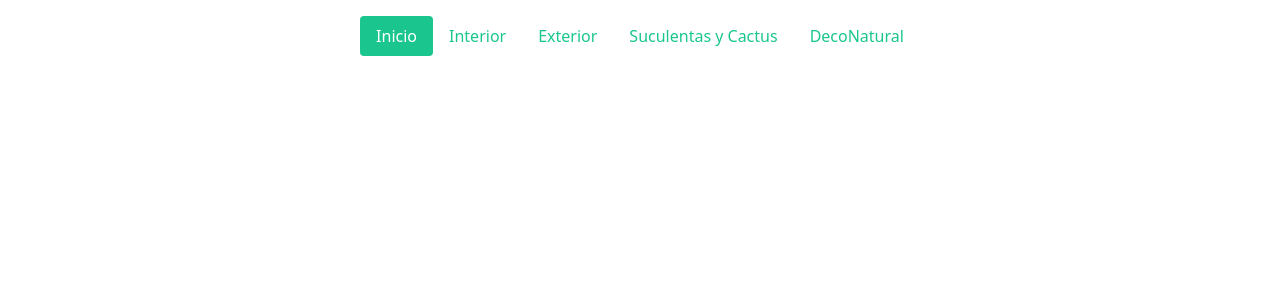
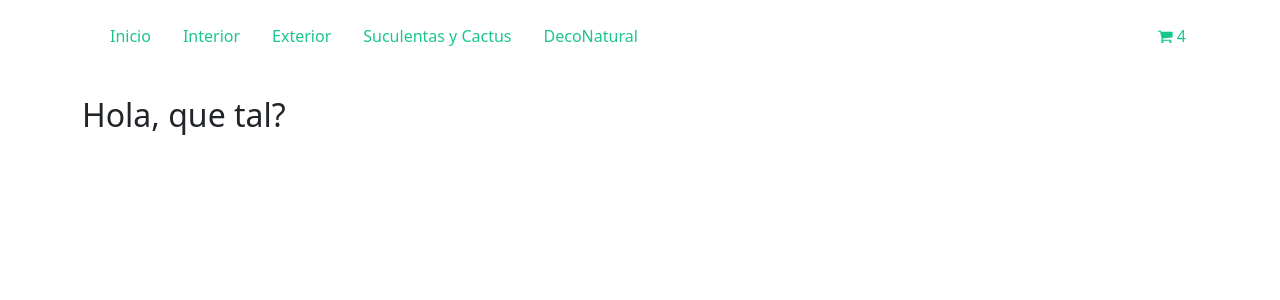
Before and after one commit to maryllaneza/IdeaLlaneza, a React (Create React App) app: page / in a window 1280 px wide. Shown: the top 300 px of the page. Built offline with nearby package versions, Linux system fonts and the light colour scheme.

Commit message:
WidgetCard e ItemListContainer

```diff
--- a/package.json
+++ b/package.json
@@ -7,6 +7,7 @@
     "@testing-library/react": "^12.1.2",
     "@testing-library/user-event": "^13.5.0",
     "bootstrap": "^5.1.3",
+    "font-awesome": "^4.7.0",
     "react": "^17.0.2",
     "react-bootstrap": "^2.1.0",
     "react-dom": "^17.0.2",
--- a/src/App.css
+++ b/src/App.css
@@ -44,8 +44,14 @@
   background-color: #1ac68d;
 }
 .nav-link:focus, .nav-link:hover {
-  color: #1ac68d;
+  background-color: #1ac68d;
+  border-radius: 20px;
+  color: white;
+  transition: all 0.5s ease-out;
 }
 .nav-link {
   color: #1ac68d;
 }
+.carrito{
+  color: #1ac68d;
+}
--- a/src/App.js
+++ b/src/App.js
@@ -2,10 +2,16 @@ import logo from './logo.svg';
 import 'bootstrap/dist/css/bootstrap.min.css';
 import './App.css';
 import NavBar from './components/NavBar';
+import '../node_modules/font-awesome/css/font-awesome.min.css';
+import ItemListContainer from './components/ItemListContainer';
+
 
 function App() {
   return (
+  <div class="container">
     <NavBar />
+    <ItemListContainer greeting={'Hola, que tal?'}/>
+    </div>
   );
 }
 
--- /dev/null
+++ b/src/components/CartWidget.js
@@ -0,0 +1,10 @@
+import React from "react";
+
+
+export default function CartWidget (){
+    return(
+        <>
+        <i class="fa fa-shopping-cart"></i> 4
+        </>
+    )
+}
--- /dev/null
+++ b/src/components/ItemListContainer.js
@@ -0,0 +1,7 @@
+import React from "react";
+
+export default function ItemListContainer ({greeting}){
+    return(
+      <h2>{greeting}</h2>
+    )
+}
--- a/src/components/NavBar.js
+++ b/src/components/NavBar.js
@@ -1,17 +1,23 @@
 import React from "react";
+import CartWidget from "./CartWidget";
+
 
 export default function NavBar (){
     return(
         <div class="container">
-    <header class="d-flex justify-content-center py-3">
-      <ul class="nav nav-pills">
+  <header class="d-flex flex-wrap align-items-center justify-content-center justify-content-md-between py-3 mb-4">
+      <ul class="nav col-12 col-md-auto mb-2 justify-content-center mb-md-0">
         <li class="nav-item"><a href="#" class="nav-link active" aria-current="page">Inicio</a></li>
         <li class="nav-item"><a href="#" class="nav-link">Interior</a></li>
         <li class="nav-item"><a href="#" class="nav-link">Exterior</a></li>
         <li class="nav-item"><a href="#" class="nav-link">Suculentas y Cactus</a></li>
         <li class="nav-item"><a href="#" class="nav-link">DecoNatural</a></li>
       </ul>
+      <div class="col-md-3 text-end carrito">
+      <CartWidget/>
+</div>
     </header>
+
   </div>
     )
 }
```
Also changed, not shown: 1 other file (tests, documents, lock files or other folders).
